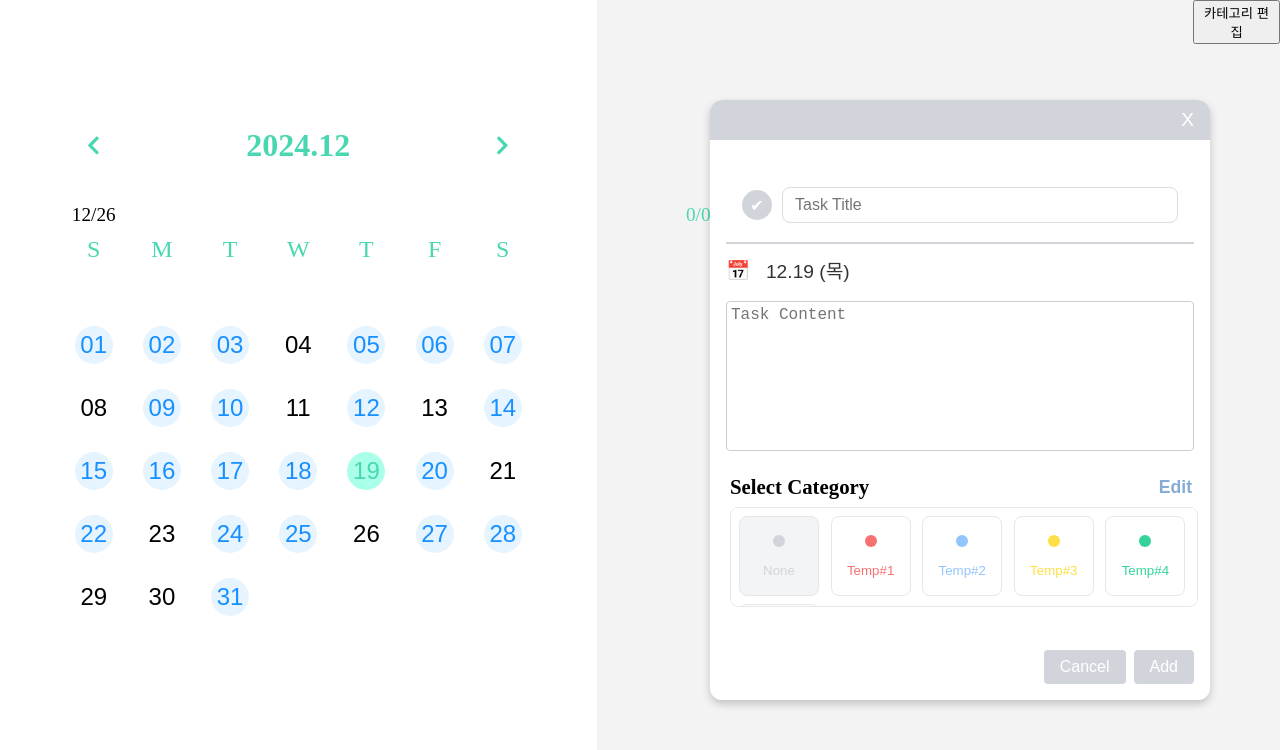
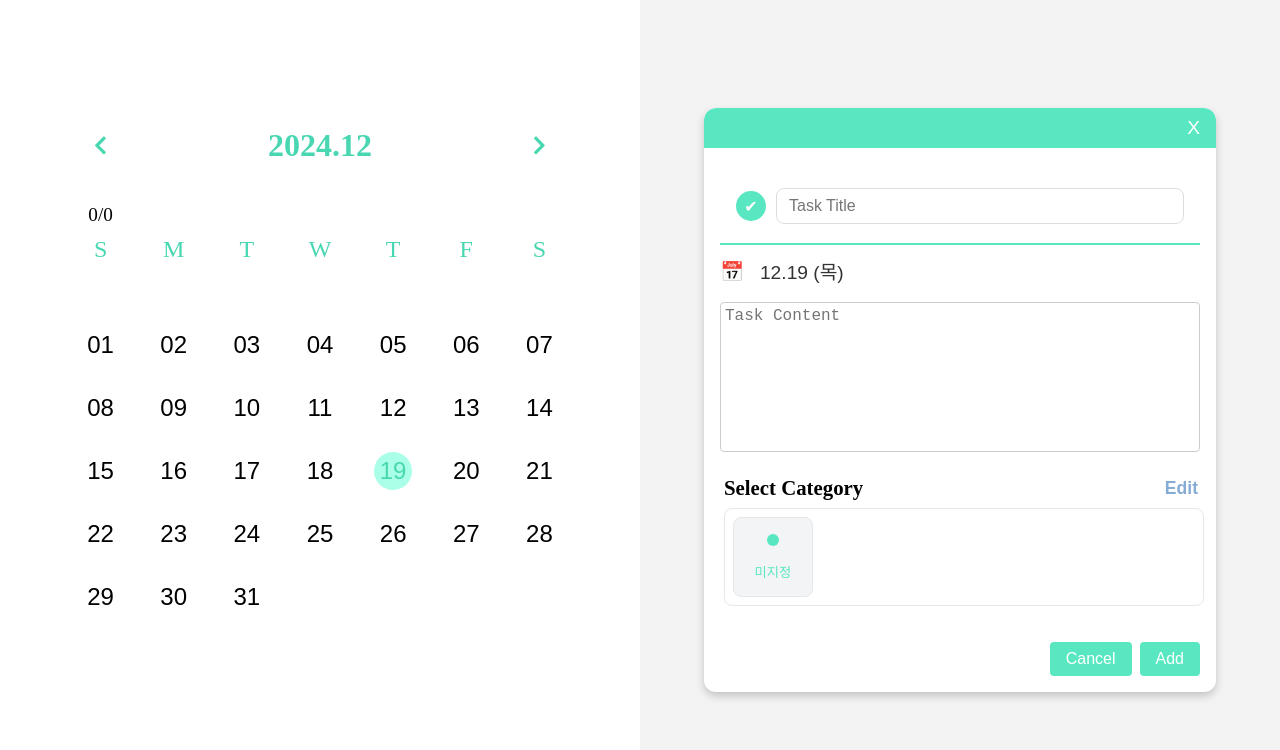
Before and after one commit to ahyeon1117/goormthon_team, a React (Create React App) app in the folder todo/: page / in a window 1280 px wide. Both pictures are taken after a click on the button "추가". Shown: the top 750 px of the page. Built offline with nearby package versions, Linux system fonts and the light colour scheme.

Commit message:
[feat] 할일 추가 기능 구현
- taskdata를 로컬파일이 아닌 브라우저 localstorage로 수정
- modal 처리 dashboard로 이동
- 카테고리 편집 -> 할 일 추가 팝업간 연결
- 할 일 추가 팝업 너비 조정

```diff
--- a/todo/src/assets/css/add-tasks-modal.css
+++ b/todo/src/assets/css/add-tasks-modal.css
@@ -4,16 +4,15 @@
   top: 50%;
   right: 25%;
   transform: translate(50%, -50%);
-  width: 500px;
-  max-width: 90%;
-  height: 600px;
+  width: 40vw;
+  min-width: 300px;
+  height: 600h;
   background-color: #fff;
   box-shadow: 0 4px 8px rgba(0, 0, 0, 0.2);
   border-radius: 12px;
   display: flex;
   flex-direction: column;
   overflow: hidden;
-
 }
 
 
@@ -190,7 +189,6 @@
 
 .category-section {
   width: 100%;
-  max-width: 500px;
   margin: 0;
   background-color: #fff;
   padding: 4px;
@@ -226,8 +224,9 @@
 
 .category-list {
   display: grid;
-  grid-template-columns: repeat(5, 1fr); /* 5열 설정 */
+  grid-template-columns: repeat(auto-fit, minmax(80px, 1fr)); /* 반응형 그리드 */
   gap: 8px;
+  width: 100%;
   max-height: 100px;
   overflow-y: auto;
   padding: 8px;
--- a/todo/src/components/AddTaskModal.js
+++ b/todo/src/components/AddTaskModal.js
@@ -1,30 +1,59 @@
-import React, { useState } from "react";
+import React, { useState, useEffect } from "react";
 import "../assets/css/add-tasks-modal.css";
 import DatePicker from "react-datepicker";
 import "react-datepicker/dist/react-datepicker.css";
 import { ko } from "date-fns/locale";
+import { format } from 'date-fns';
 
-const AddTaskModal = ({ isVisible, onClose }) => {
+//import taskData from "../json/tasks/tasks.json";
+
+
+
+const AddTaskModal = ({ isVisible, onClose, categories, prevSelectedDate,changeCategoryModal,tasks,setTasks}) => {
   const [title, setTitle] = useState("");
   const [content, setContent] = useState("");
   const [selectedDate, setSelectedDate] = useState(new Date());
+  const [selectedCategory, setSelectedCategory] = useState(categories[0]);
 
-  const categories = [
-    { id: 1, name: "None", color: "#d1d5db" },
-    { id: 2, name: "Temp#1", color: "#f87171" },
-    { id: 3, name: "Temp#2", color: "#93c5fd" },
-    { id: 4, name: "Temp#3", color: "#fde047" },
-    { id: 5, name: "Temp#4", color: "#34d399" },
-    { id: 6, name: "Temp#6", color: "#DCB4FF" },
-  ];
-  const [selectedCategory, setSelectedCategory] = useState(categories[0]);
+  useEffect(() => {
+    if (isVisible && prevSelectedDate) {
+      setSelectedDate(prevSelectedDate);
+    }
+  }, [isVisible, prevSelectedDate]);
+
+    // 카테고리 모달 상태
 
   const handleDateChange = (date) => {
     setSelectedDate(date);
   };
 
-  const handleSubmit = () => {
-    console.log({ title, content, selectedDate });
+  const handleSubmit = (e) => {
+    e.preventDefault();
+
+    // 유효성 검사
+    if (!title.trim()) {
+      alert("할 일을 입력해주세요.");
+      return;
+    }
+
+    // 새로운 할 일 데이터
+    let newTask = {
+      id: Array.isArray(tasks) && tasks.length > 0
+      ? tasks[tasks.length - 1].id + 1
+      : 0 ,
+      title: title,
+      date : format(selectedDate, 'yyyy-MM-dd'),
+      contents : content,
+      categoryId: selectedCategory.id,
+    };
+
+    setTasks((prev) => [...prev,newTask]);
+
+    localStorage.setItem("tasks", JSON.stringify([...tasks,newTask]));
+    setTitle("");
+    setContent("");
+    setSelectedCategory(categories[0]);
+
     onClose();
   };
 
@@ -97,7 +126,8 @@ const AddTaskModal = ({ isVisible, onClose }) => {
         <section className="category-section" aria-label="Category Selection">
           <div className="category-header">
             <span className="category-title">Select Category</span>
-            <button className="category-edit-button" aria-label="Edit Categories">
+            <button className="category-edit-button" aria-label="Edit Categories"
+              onClick={() => changeCategoryModal({ isViewOpen: true })}>
               Edit
             </button>
           </div>
@@ -134,7 +164,11 @@ const AddTaskModal = ({ isVisible, onClose }) => {
           Add
         </button>
       </footer>
+
     </div>
+
+
+
   );
 };
 
--- a/todo/src/components/Calendar.js
+++ b/todo/src/components/Calendar.js
@@ -5,10 +5,10 @@ import DateUtils from "../utils/DateUtils";
 import { useState } from "react";
 import { FaChevronLeft, FaChevronRight } from "react-icons/fa";
 
-function Calendar({ selectedDate, setSelectedDate }) {
+function Calendar({ selectedDate, setSelectedDate,tasks }) {
   const dateUtils = new DateUtils();
   const [activeStartDate, setActiveStartDate] = useState(new Date());
-  const tasks = taskData.tasks;
+  //const tasks = taskData.tasks;
 
   const tileClassName = ({ date, view }) => {
     if (view === "month") {
--- a/todo/src/components/Tasks.js
+++ b/todo/src/components/Tasks.js
@@ -1,13 +1,11 @@
 import React, { useState } from "react";
-import AddTaskModal from "./AddTaskModal";
 import "../assets/css/tasks.css";
-import taskData from "../json/tasks/tasks.json";
+//import taskData from "../json/tasks/tasks.json";
 import DateUtils from "../utils/DateUtils";
 
-function Tasks({ selectedDate }) {
+
+function Tasks({ selectedDate, categories, tasks, setTasks,setAddTaskModal}) {
   const dateUtils = new DateUtils();
-  const [tasks, setTasks] = useState(taskData.tasks);
-  const [isModalVisible, setModalVisible] = useState(false);
 
   const filteredTasks = tasks.filter(task => {
     const taskDate = new Date(task.date);
@@ -22,10 +20,6 @@ function Tasks({ selectedDate }) {
     const completedTasks = filteredTasks.filter(task => task.checked).length;
     const totalTasks = filteredTasks.length;
     return `${completedTasks}/${totalTasks}`;
-  };
-
-  const handleCloseModal = () => {
-    setModalVisible(false);
   };
 
   const handleTaskCheck = (taskId) => {
@@ -67,10 +61,9 @@ function Tasks({ selectedDate }) {
           ))}
         </section>
         <section className="add-task-section">
-          <button className="add-task-btn" onClick={() => setModalVisible(true)}>
+          <button className="add-task-btn" onClick={() => setAddTaskModal(true)}>
             추가
           </button>
-          <AddTaskModal isVisible={isModalVisible} onClose={handleCloseModal} />
         </section>
       </section>
     </section>
--- a/todo/src/views/DashboardPage.js
+++ b/todo/src/views/DashboardPage.js
@@ -1,19 +1,32 @@
 import Calendar from "../components/Calendar";
 import Tasks from "../components/Tasks";
+import { useState } from "react";
 import CategoryViewModal from "../components/CategoryViewModal";
 import CategoryAddModal from "../components/CategoryAddModal";
-import { useState } from "react";
+import AddTaskModal from "../components/AddTaskModal";
 
 // 카테고리 초기 데이터 설정
-const initialCategories = localStorage.getItem("categories")
-  ? JSON.parse(localStorage.getItem("categories"))
-  : [];
+let defaultCategory = { id: 0, name: "미지정", color: "#59E7C1",};
+if(!localStorage.getItem("categories")){
+  localStorage.setItem("categories", JSON.stringify([defaultCategory]));
+}
+const initialCategories = JSON.parse(localStorage.getItem("categories"));
+
+// 할 일 초기 데이터 설정
+const initialTasks = localStorage.getItem("tasks")
+? JSON.parse(localStorage.getItem("tasks"))
+: [];
 
 function DashboardPage() {
   const [selectedDate, setSelectedDate] = useState(new Date());
   const [categories, setCategories] = useState(initialCategories); // 카테고리 상태
+  const [tasks, setTasks] = useState(initialTasks); // 할 일 상태
+  const [isAddTaskModalOpen, setAddTaskModal] = useState(false);
 
-  // 카테고리 모달 상태
+  const handleAddTaskModal = () => {
+    setAddTaskModal(false);
+  };
+
   const [categoryModals, setCategoryModals] = useState({
     isViewOpen: false, // 카테고리 조회 모달
     isAddOpen: false, // 카테고리 추가 모달
@@ -34,24 +47,37 @@ function DashboardPage() {
         <Calendar
           selectedDate={selectedDate}
           setSelectedDate={setSelectedDate}
+          tasks={tasks}
         />
       </aside>
       <main>
-        <Tasks selectedDate={selectedDate} />
+        <Tasks
+          selectedDate={selectedDate}
+          categories={categories}
+          tasks={tasks}
+          setTasks={setTasks}
+          setAddTaskModal={setAddTaskModal}
+          />
       </main>
-
-      {/* [임시 버튼] - 태스크 모달에서 카테고리 모달로 이어지도록 */}
-      <div>
-        <button onClick={() => changeCategoryModal({ isViewOpen: true })}>카테고리 편집</button>
-      </div>
-
+      {isAddTaskModalOpen && (
+        <AddTaskModal
+          isVisible={AddTaskModal}
+          onClose={handleAddTaskModal}
+          categories = {categories}
+          setCategories={setCategories}
+          prevSelectedDate = {selectedDate}
+          changeCategoryModal={changeCategoryModal}
+          tasks={tasks}
+          setTasks={setTasks}
+          />
+        )}
       {/* 카테고리 조회 모달 */}
       {categoryModals.isViewOpen && (
         <CategoryViewModal
           categories={categories}
           changeCategoryModal={changeCategoryModal}
-        />
-      )}
+          />
+        )}
 
       {/* 카테고리 추가 모달 */}
       {categoryModals.isAddOpen && (
@@ -59,8 +85,8 @@ function DashboardPage() {
           categories={categories}
           setCategories={setCategories}
           changeCategoryModal={changeCategoryModal}
-        />
-      )}
+          />
+        )}
     </div>
   );
 }
```
